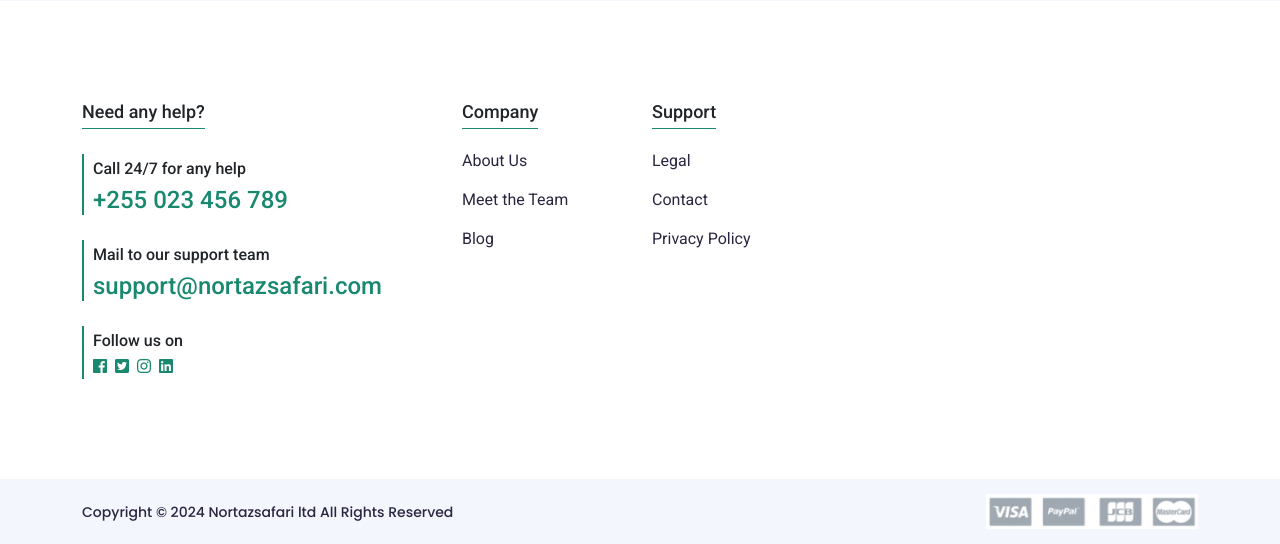
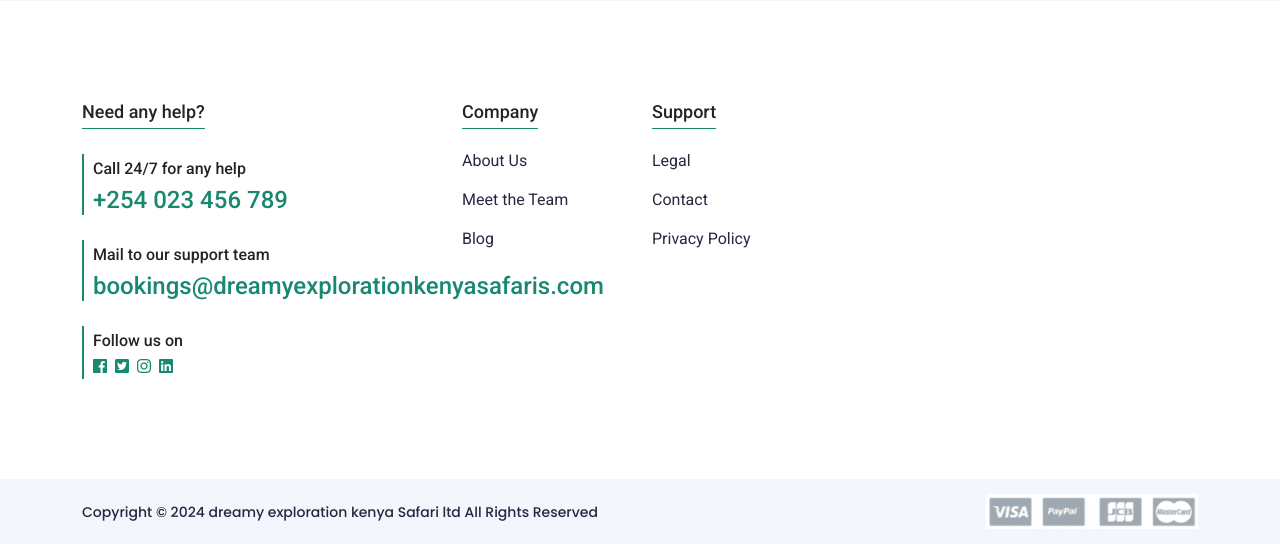
Before and after one commit to mwakireti/dreamyexplorationkenyasafaris, a PHP site: page /index.php in a window 1280 px wide. Shown: the part 893-1437 px from the top of the page. Run offline with PHP 8.4, Linux system fonts and the light colour scheme; some libraries are stand-ins or nearby versions.

Commit message:
correct footer details

```diff
--- a/includes/footer.php
+++ b/includes/footer.php
@@ -9,11 +9,11 @@
         <div class="footer_first_area">
           <div class="footer_inquery_area">
             <h5>Call 24/7 for any help</h5>
-            <h3> <a href="tel:+00-123-456-789">+255 023 456 789</a></h3>
+            <h3> <a href="tel:+00-123-456-789">+254 023 456 789</a></h3>
           </div>
           <div class="footer_inquery_area">
             <h5>Mail to our support team</h5>
-            <h3> <a href="mailto:support@nortazsafari.com">support@nortazsafari.com</a></h3>
+            <h3> <a href="mailto:booking@dreamyexplorationkenyasafaris.com">bookings@dreamyexplorationkenyasafaris.com</a></h3>
           </div>
           <div class="footer_inquery_area">
             <h5>Follow us on</h5>
@@ -56,7 +56,7 @@
     <div class="row align-items-center">
       <div class="co-lg-6 col-md-6 col-sm-12 col-12">
         <div class="copyright_left">
-          <p>Copyright © 2024 Nortazsafari ltd All Rights Reserved</p>
+          <p>Copyright © 2024 dreamy exploration kenya Safari ltd All Rights Reserved</p>
         </div>
       </div>
       <div class="co-lg-6 col-md-6 col-sm-12 col-12">
```
